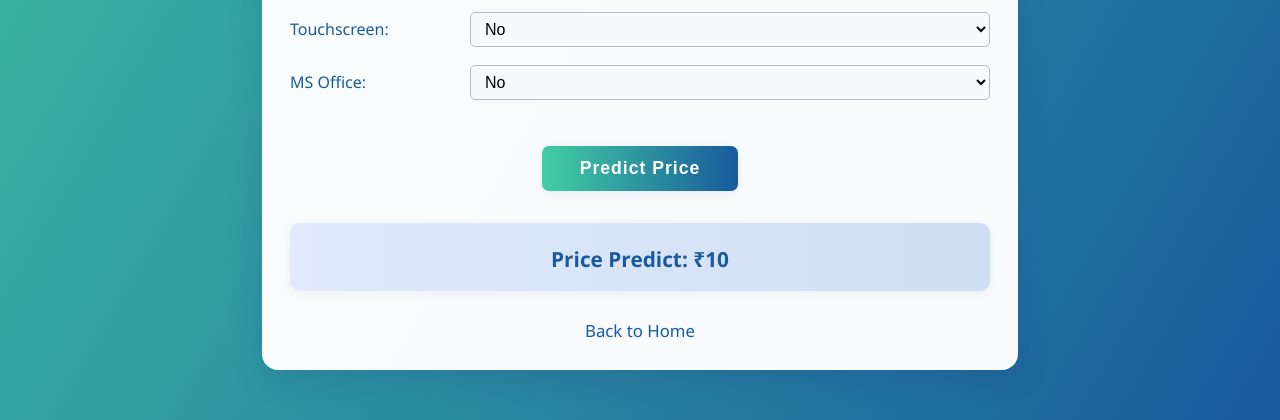
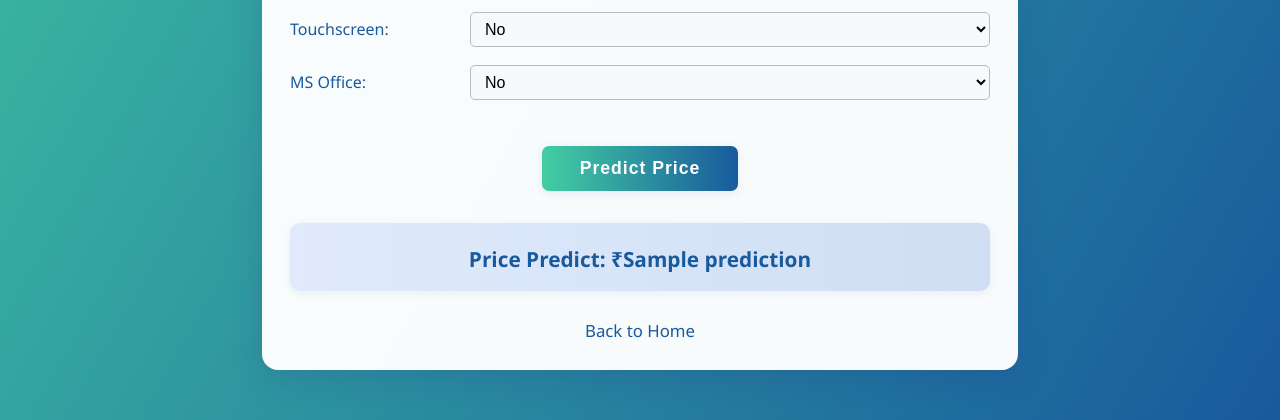
Before and after one commit to yashvardhan-bit/Data_Science, a Flask app: template projects/laptop/templates/project.html in a window 1280 px wide. Shown: the part 846-1266 px from the top of the page. Run offline with Flask 3, Linux system fonts and the light colour scheme; the template is opened without the code that fills it: most values are stand-ins (such as "Sample title", 1, 10 or a date in 2020); parts of the project's set-up code (start-up, migrations or seed data) failed here and were passed over.

Commit message:
Your commit message

```diff
--- a/projects/laptop/templates/project.html
+++ b/projects/laptop/templates/project.html
@@ -238,9 +238,9 @@
             </div>
             <button type="submit">Predict Price</button>
         </form>
-        {% if price %}
+        {% if prediction %}
         <div class="result">
-            <strong>Price Predict:</strong> ₹{{ price }}
+            <strong>Price Predict:</strong> ₹{{ prediction }}
         </div>
         {% endif %}
         <a href="/">Back to Home</a>
```
Also changed, not shown: projects/laptop/l_app.py (+4 -3 lines), 5 other files.
